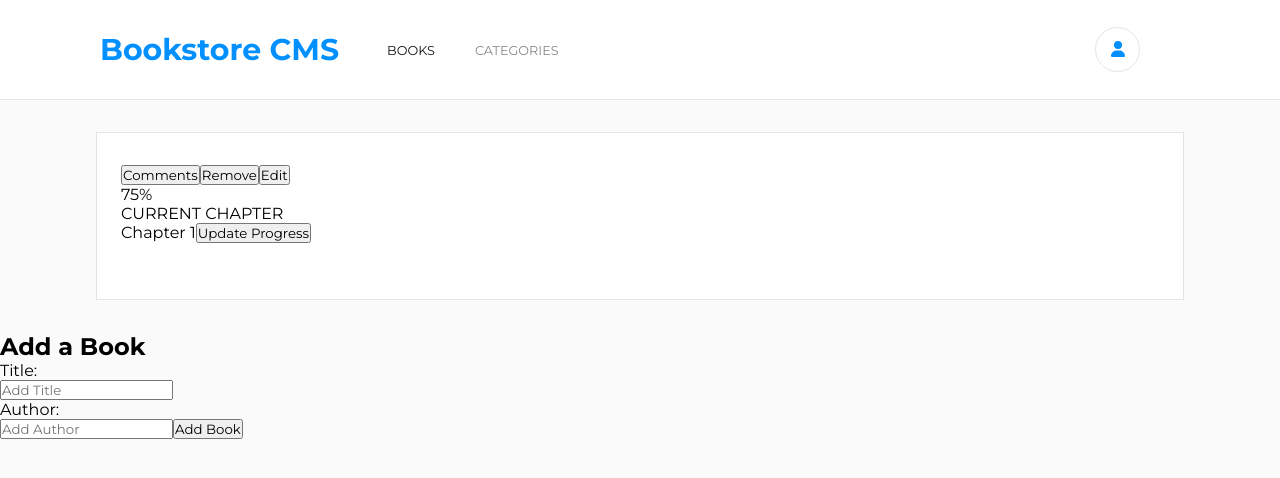
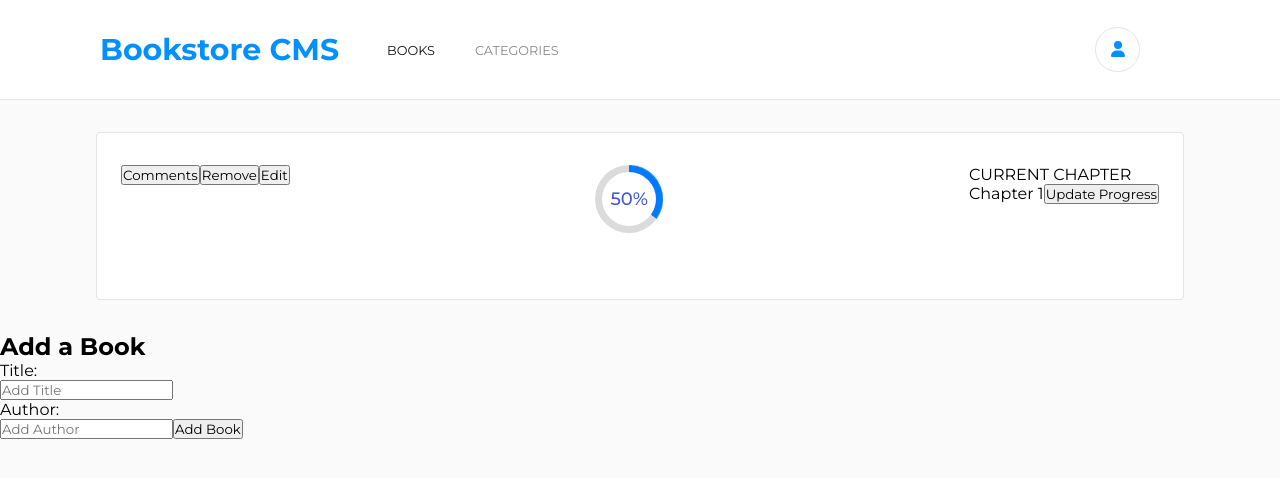
Before and after one commit to hsztan/book-store, a React (Create React App) app: page / in a window 1280 px wide. Both pictures are taken after typing "Sample", "Sample" into the empty fields and a click on the button "Add Book". Shown: the top 478 px of the page. Built offline with nearby package versions, Linux system fonts and the light colour scheme; no server answers.

Commit message:
Style progress bar 100%

```diff
--- a/src/components/book-list/BookList.style.scss
+++ b/src/components/book-list/BookList.style.scss
@@ -1,5 +1,7 @@
 .bookscontainer {
+  $medium-blue: #307bbe;
   padding: 1rem 3rem;
+
 
   ul {
     width: 100%;
@@ -9,10 +11,24 @@
     list-style: none;
 
     li {
+      width: 100%;
+      display: flex;
+      justify-content: space-between;
       height: 10.5rem;
       background-color: #fff;
       border: 1px solid #e5e5e5;
       padding: 2rem 1.5rem;
+      border-radius: 4px;
+
+      .info {
+      }
+
+      .progress {
+
+      }
+
+      .chapter {
+      }
     }
   }
 }
--- a/src/components/book/Book.jsx
+++ b/src/components/book/Book.jsx
@@ -1,6 +1,7 @@
 import { useDispatch } from 'react-redux';
 import PropTypes from 'prop-types';
 import { removeBook } from '../../redux/books/books';
+import ProgressBar from '../progress-bar/ProgressBar';
 
 const Book = (props) => {
   const dispatch = useDispatch();
@@ -10,6 +11,7 @@ const Book = (props) => {
       <div className="info">
         <h3 className="title">{book.title}</h3>
         <p className="author">{book.author}</p>
+
         <div className="actions">
           <button type="button" className="btn btn-primary">
             Comments
@@ -25,25 +27,15 @@ const Book = (props) => {
             Edit
           </button>
         </div>
-        <div className="progress">
-          <div
-            className="progress-bar"
-            role="progressbar"
-            style={{ width: '75%' }}
-            aria-valuenow="75"
-            aria-valuemin="0"
-            aria-valuemax="100"
-          >
-            75%
       </div>
+
+      <ProgressBar />
       <div className="chapter">
         <p>CURRENT CHAPTER</p>
         <span className="chapter-name">Chapter 1</span>
         <button type="button" className="update">
           Update Progress
         </button>
-          </div>
-        </div>
       </div>
     </li>
   );
--- /dev/null
+++ b/src/components/progress-bar/ProgressBar.jsx
@@ -0,0 +1,20 @@
+import './ProgressBar.style.scss';
+
+const ProgressBar = () => (
+  <div className="progress">
+    <div className="circular">
+      <div className="inner" />
+      <div className="number">50%</div>
+      <div className="circle">
+        <div className="bar left">
+          <div className="progress" />
+        </div>
+        <div className="bar right">
+          <div className="progress" />
+        </div>
+      </div>
+    </div>
+  </div>
+);
+
+export default ProgressBar;
--- /dev/null
+++ b/src/components/progress-bar/ProgressBar.style.scss
@@ -0,0 +1,82 @@
+.progress {
+  $azure: #007bff;
+  $size: 4.25rem;
+  $size-inner: calc($size * .80);
+
+  .circular {
+    height: $size;
+    width: $size;
+    position: relative;
+
+    .inner {
+      position: absolute;
+      z-index: 6;
+      top: 50%;
+      left: 50%;
+      height: $size-inner;
+      width: $size-inner;
+      margin: calc($size-inner/2 * -1) 0 0 calc($size-inner/2 * -1);
+      background: #fff;
+      border-radius: 100%;
+    }
+    .number {
+      position: absolute;
+      top: 50%;
+      left: 50%;
+      transform: translate(-50%, -50%);
+      z-index: 10;
+      font-size: 18px;
+      font-weight: 500;
+      color: #4158d0;
+    }
+
+    .circle {
+      .bar {
+        position: absolute;
+        height: 100%;
+        width: 100%;
+        background: #dbdbdb;
+        border-radius: 100%;
+        clip: rect(0px, $size, $size, calc($size / 2));
+
+        .progress {
+            position: absolute;
+            height: 100%;
+            width: 100%;
+            border-radius: 100%;
+            clip: rect(0px, calc($size / 2), $size, 0px);
+            background: $azure;
+          }
+        }
+
+        .left {
+          .progress {
+              z-index: 1;
+              animation: left 4s linear both;
+            }
+
+            @keyframes left {
+              100% {
+                transform: rotate(180deg);
+              }
+            }
+        }
+
+        .right {
+          transform: rotate(180deg);
+          z-index: 3;
+
+          .progress {
+              animation: right 4s linear both;
+              animation-delay: 4s;
+            }
+
+            @keyframes right {
+              100% {
+                transform: rotate(180deg);
+              }
+            }
+        }
+    }
+  }
+}
```
Lines whose indentation alone changed are shown as unchanged.
